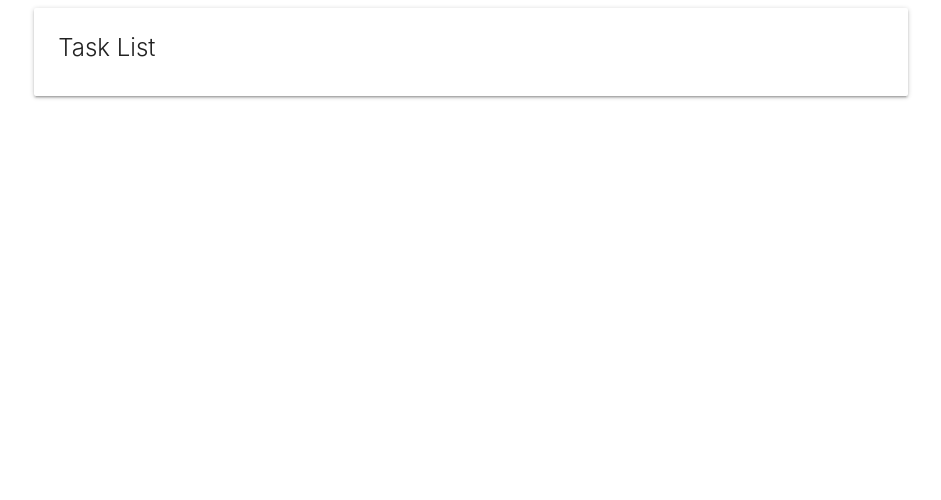
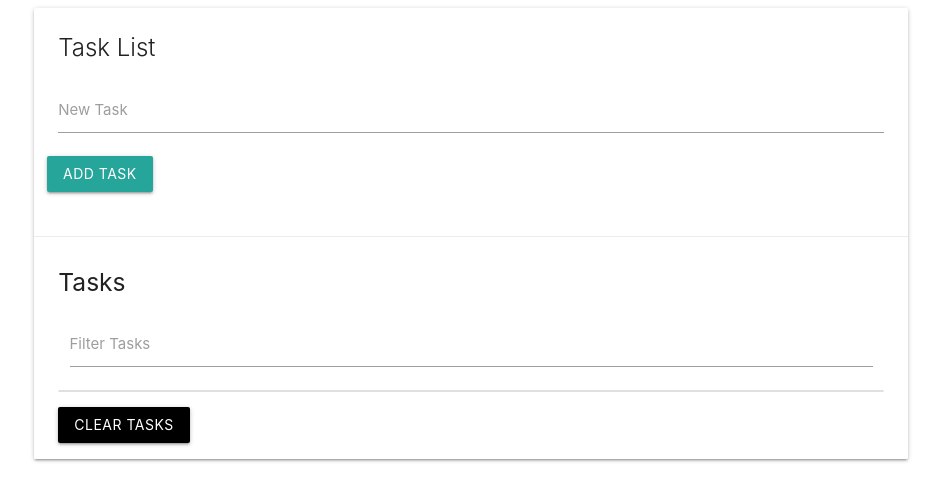
Before and after one commit to ArslanInfinite/tasklist, a plain HTML site: page index.html in a window 1280 px wide. Shown: the whole page, without its empty margins (169-1110 px from the left). Drawn offline with nearby package versions, Linux system fonts and the light colour scheme.

Commit message:
create page UI with class, id, inputs, and buttons

```diff
--- a/index.html
+++ b/index.html
@@ -15,6 +15,24 @@
                 <div id="main" class="card">
                     <div class="card-content">
                         <span class="card-title">Task List</span>
+                        <div class="row">
+                            <form id="task-form">
+                                <div class="input-field col s12">
+                                    <input type="text" name="task" id="task">
+                                    <label for="task">New Task</label>
+                                </div>
+                                <input type="submit" value="Add Task" class="btn">
+                            </form>
+                        </div>
+                    </div>
+                    <div class="card-action">
+                        <h5 id="task-title">Tasks</h5>
+                        <div class="input-field col s12">
+                            <input type="text" name="filter" id="filter">
+                            <label for="filter">Filter Tasks</label>
+                        </div>
+                        <ul class="collection"></ul>
+                        <a href="#" class="clear-tasks btn black">Clear Tasks</a>
                     </div>
                 </div>
             </div>
```
